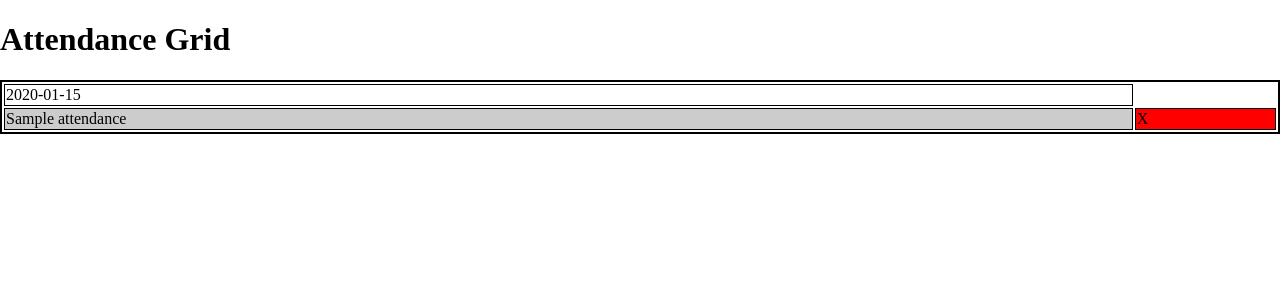
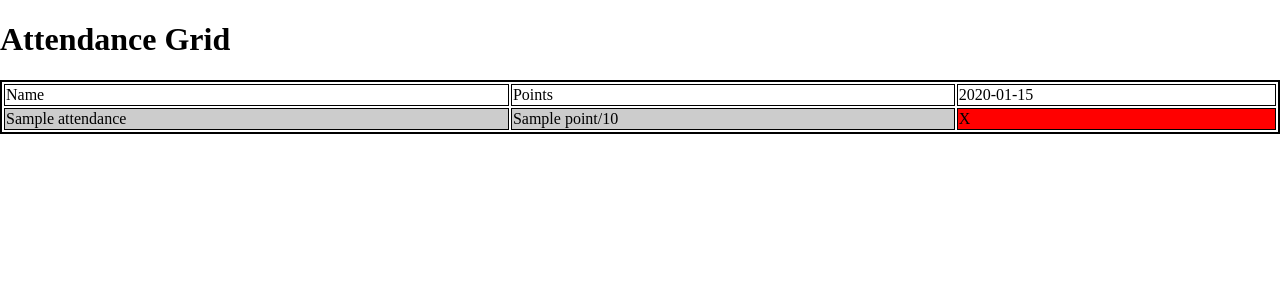
Before and after one commit to distractedpen/PyAttendance, a Flask app: template templates/attendance-grid.html in a window 1280 px wide. Shown: the top 300 px of the page. Run offline with Flask 2, Linux system fonts and the light colour scheme; the template is opened without the code that fills it: most values are stand-ins (such as "Sample title", 1, 10 or a date in 2020).

Commit message:
hotfixes from start of term

```diff
--- a/app.py
+++ b/app.py
@@ -9,7 +9,7 @@ from flask import (
 # Paths to each of the required files
 ###
 BASEPATH = "../data/"
-CANVAS_FILENAME = "canvas.txt"
+CANVAS_FILENAME = "canvas.csv"
 STUDENTS_FILENAME = "students.txt"
 ACCOUNTS_FILENAME = "accounts.txt"
 ATTENDANCE_FILENAME = "attendance.csv"
@@ -61,18 +61,22 @@ def load_attendance_data():
     with open(attendance_path, 'r', encoding='utf-8') as file_d:
         data = file_d.read().strip("\n")
         student_att_data = data.split("\n")
+        print(student_att_data)
         header = student_att_data.pop(0).split(",") # name, dates...
         attendance_dict = {}
         for str_data in student_att_data:
-            str_data_list = str_data.split(",")
+            str_data_list = str_data.strip().split(",")
             name = str_data_list[0]
             str_presense = str_data_list[1:]
             presence = []
             for entry in str_presense:
                 if entry == "True":
                     presence.append(True)
+                elif entry == "-":
+                    presence.append('-')
                 else:
                     presence.append(False)
+            print(name, str_presense, presence)
             attendance_dict[name] = presence
         return attendance_dict, header
 
@@ -121,7 +125,7 @@ app = Flask(__name__)
 def index():
     """ Get todays date and redirect to new attendance for today """
     today = date.today().isoformat()
-    return redirect(url_for('attendance', date=today))
+    return redirect(url_for('attendance', given_date=today))
 
 @app.route('/attendance/<given_date>', methods=("GET", "POST"))
 def attendance(given_date):
@@ -154,9 +158,12 @@ def attendance(given_date):
 def grid():
     """ Show the number of days present/missed by student in a grid """
     all_attendance_dict, header = load_attendance_data()
+    points = {i: sum([1 for i in all_attendance_dict[i] if i == True]) for i in all_attendance_dict.keys()}
+    totals = {i: sum([1 for i in all_attendance_dict[i] if i != "-"]) for i in all_attendance_dict.keys()}
     print(all_attendance_dict)
-    return render_template("attendance-grid.html", dates=header,
-        attendance_data=all_attendance_dict.items())
+    print(points)
+    return render_template("attendance-grid.html", dates=header[1:],
+        attendance_data=all_attendance_dict.items(), points=points, totals=totals)
 
 
 @app.route("/attendance/<wanted_account>")
--- a/genStudentList.py
+++ b/genStudentList.py
@@ -10,8 +10,8 @@ if __name__ == "__main__":
         header = next(reader)
         for row in reader:
             if "151-001" in row[4] and row[0] != "Student, Test":
-                first, last = row.strip().split(",")
+                last, first = row[0].strip().split(", ")
                 students.append(f"{first} {last}")
 
-    with open("students.txt", 'w') as fd:
+    with open("../data/students.txt", 'w') as fd:
         fd.write("\n".join(students))
--- a/templates/attendance-grid.html
+++ b/templates/attendance-grid.html
@@ -6,6 +6,8 @@
 </div>
 <table>
     <tr>
+        <td>Name</td>
+        <td>Points</td>
         {% for date in dates %}
         <td>{{ date }}</td>
         {% endfor %}
@@ -13,8 +15,15 @@
 {% for name, attendance in attendance_data %}
     <tr>
         <td class="{{ loop.cycle('table-light', 'table-dark') }}">{{ name }}</td>
+        <td class="{{ loop.cycle('table-light', 'table-dark') }}">{{ points[name] }}/{{ totals[name] }}</td>
         {% for presense in attendance %}
-        <td class={{ "table-absent" if not presense }}>{{ "X" if not presense }}</td>
+        {% if presense == "-" %}
+        <td>-</td>
+        {% elif presense %}
+        <td></td>
+        {% else %}
+        <td class="table-absent" }}>X</td>
+        {% endif %}
         {% endfor %}
     </tr>
 {% endfor %}
```
Also changed, not shown: 1 other file.
